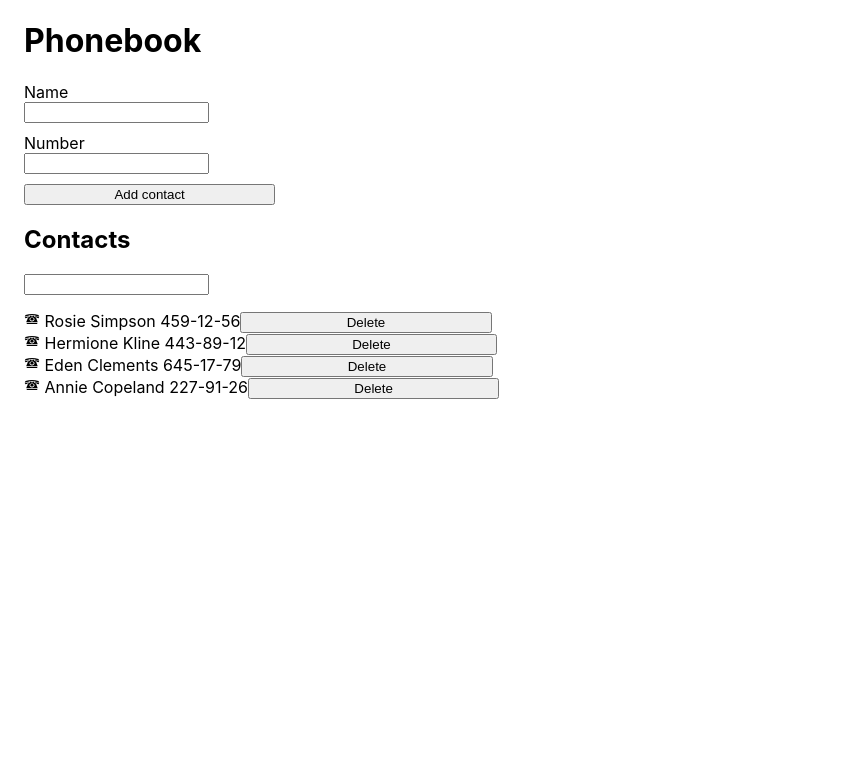
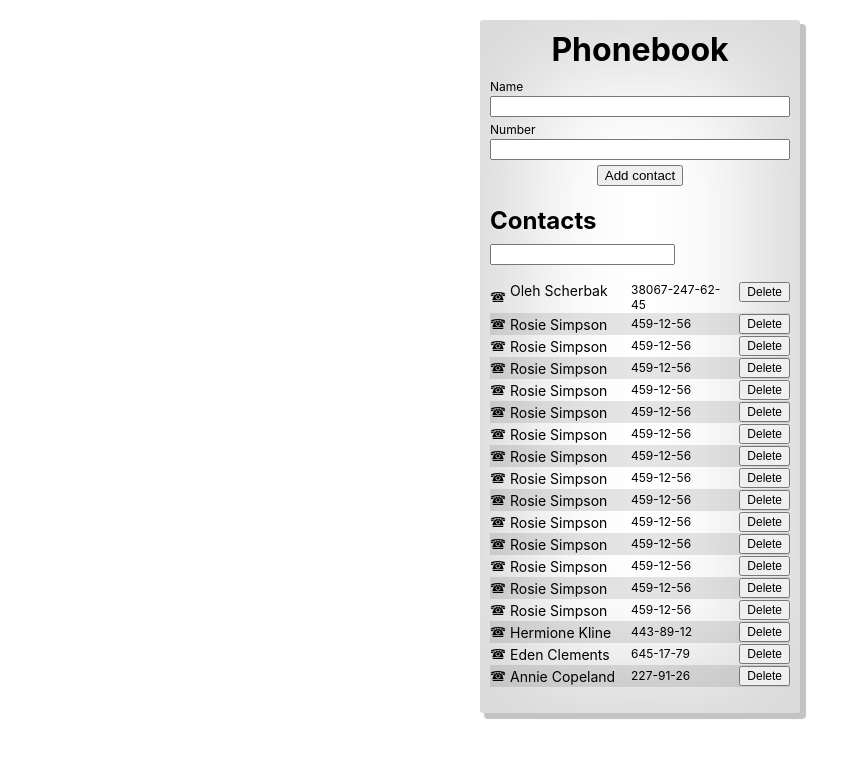
Before and after one commit to olehscherbak/goit-react-hw-02-phonebook, a React (Create React App) app: page / in a window 1280 px wide. Shown: the top 758 px of the page, without its empty margins (0-845 px from the left). Built offline with nearby package versions, Linux system fonts and the light colour scheme.

Commit message:
add styles

```diff
--- a/src/components/App.css
+++ /dev/null
@@ -1,22 +0,0 @@
-ul {
-  list-style: none;
-  padding: 0;
-}
-
-.form {
-  display: flex;
-  flex-direction: column;
-}
-
-input {
-  display: block;
-  margin-bottom: 10px;
-}
-
-button {
-  width: 20%;
-}
-
-.phoneBook {
-  padding-left: 24px;
-}
--- a/src/components/App.jsx
+++ b/src/components/App.jsx
@@ -1,14 +1,32 @@
 import { Component } from 'react';
 import { nanoid } from 'nanoid';
-import { GiRotaryPhone } from 'react-icons/gi';
-import './App.css';
+
 import ContactForm from './ContactForm/ContactForm';
 import Filter from './Filter/Filter';
+import ContactList from './ContactList/ContactList';
 
 class App extends Component {
   state = {
     contacts: [
+      {
+        id: 'i_S',
+        name: 'Oleh Scherbak',
+        number: '38067-247-62-45',
+      },
       { id: 'id-1', name: 'Rosie Simpson', number: '459-12-56' },
+      { id: 'id-11', name: 'Rosie Simpson', number: '459-12-56' },
+      { id: 'id-12', name: 'Rosie Simpson', number: '459-12-56' },
+      { id: 'id-13', name: 'Rosie Simpson', number: '459-12-56' },
+      { id: 'id-14', name: 'Rosie Simpson', number: '459-12-56' },
+      { id: 'id-15', name: 'Rosie Simpson', number: '459-12-56' },
+      { id: 'id-16', name: 'Rosie Simpson', number: '459-12-56' },
+      { id: 'id-17', name: 'Rosie Simpson', number: '459-12-56' },
+      { id: 'id-18', name: 'Rosie Simpson', number: '459-12-56' },
+      { id: 'id-119', name: 'Rosie Simpson', number: '459-12-56' },
+      { id: 'id-120', name: 'Rosie Simpson', number: '459-12-56' },
+      { id: 'id-21', name: 'Rosie Simpson', number: '459-12-56' },
+      { id: 'id-221', name: 'Rosie Simpson', number: '459-12-56' },
+      { id: 'id-231', name: 'Rosie Simpson', number: '459-12-56' },
       { id: 'id-2', name: 'Hermione Kline', number: '443-89-12' },
       { id: 'id-3', name: 'Eden Clements', number: '645-17-79' },
       { id: 'id-4', name: 'Annie Copeland', number: '227-91-26' },
@@ -37,11 +55,17 @@ class App extends Component {
     this.setState({ [evt.target.name]: evt.target.value });
   };
 
-  handleClick = (evt, id) => {
+  // handleClick = (evt, id) => {
+  //   const { contacts } = this.state;
+  //   const updatedContacts = contacts.filter(
+  //     contact => contact.id !== evt.target.value
+  //   );
+  //   this.setState({ contacts: updatedContacts });
+  // };
+
+  deleteContact = value => {
     const { contacts } = this.state;
-    const updatedContacts = contacts.filter(
-      contact => contact.id !== evt.target.value
-    );
+    const updatedContacts = contacts.filter(contact => contact.id !== value);
     this.setState({ contacts: updatedContacts });
   };
 
@@ -55,23 +79,13 @@ class App extends Component {
     return (
       <div className="phoneBook">
         <h1>Phonebook</h1>
-
         <ContactForm onSubmit={this.addContact} />
         <h2>Contacts</h2>
-        {/* <input type="text" name="filter" onChange={this.handleChange} /> */}
         <Filter onChange={this.changeFilter} />
-        <ul>
-          {filteredContacts.map(({ id, name, number }) => {
-            return (
-              <li key={id}>
-                <GiRotaryPhone /> {name} {number}
-                <button type="button" value={id} onClick={this.handleClick}>
-                  Delete
-                </button>
-              </li>
-            );
-          })}
-        </ul>
+        <ContactList
+          contactArray={filteredContacts}
+          deleteContact={this.deleteContact}
+        />
       </div>
     );
   }
--- a/src/components/ContactForm/ContactForm.jsx
+++ b/src/components/ContactForm/ContactForm.jsx
@@ -1,4 +1,5 @@
 import { Component } from 'react';
+import css from './ContactForm.module.css';
 
 class ContactForm extends Component {
   state = {
@@ -21,12 +22,14 @@ class ContactForm extends Component {
 
   render() {
     return (
-      <form onSubmit={this.handleSubmit} className="form">
-        <label>
+      <form onSubmit={this.handleSubmit} className={css.form}>
+        <label className={css.label}>
           Name
           <input
+            className={css.input}
             type="text"
             name="name"
+            autoComplete="off"
             pattern="^[a-zA-Zа-яА-Я]+(([' -][a-zA-Zа-яА-Я ])?[a-zA-Zа-яА-Я]*)*$"
             title="Name may contain only letters, apostrophe, dash and spaces. For example Adrian, Jacob Mercer, Charles de Batz de Castelmore d'Artagnan"
             required
@@ -35,11 +38,13 @@ class ContactForm extends Component {
           />
         </label>
 
-        <label>
+        <label className={css.label}>
           Number
           <input
+            className={css.input}
             type="tel"
             name="number"
+            autoComplete="off"
             pattern="\+?\d{1,4}?[-.\s]?\(?\d{1,3}?\)?[-.\s]?\d{1,4}[-.\s]?\d{1,4}[-.\s]?\d{1,9}"
             title="Phone number must be digits and can contain spaces, dashes, parentheses and can start with +"
             required
@@ -48,7 +53,9 @@ class ContactForm extends Component {
           />
         </label>
 
-        <button type="submit">Add contact</button>
+        <button type="submit" className={css.addBtn}>
+          Add contact
+        </button>
       </form>
     );
   }
--- a/src/components/ContactForm/ContactForm.module.css
+++ b/src/components/ContactForm/ContactForm.module.css
@@ -0,0 +1,36 @@
+.form {
+  display: flex;
+  flex-direction: column;
+}
+
+h1 {
+  margin: 0 0 10px;
+  text-align: center;
+}
+
+h2 {
+  margin: 20px 0 8px;
+}
+
+.addBtn {
+  width: fit-content;
+  margin: 0 auto;
+  cursor: pointer;
+}
+
+.label {
+  font-size: 12px;
+}
+
+.input {
+  display: block;
+  box-sizing: border-box;
+  width: 100%;
+  outline: none;
+  margin: 2px 0 5px;
+}
+
+.input:focus {
+  border: 2px solid #777;
+  border-radius: 3px;
+}
--- /dev/null
+++ b/src/components/ContactItem/ContactItem.jsx
@@ -0,0 +1,23 @@
+import { GiRotaryPhone } from 'react-icons/gi';
+import css from './ContactItem.module.css';
+
+export default function ContactItem({ id, name, number, deleteContact }) {
+  return (
+    <li className={css.contactRow}>
+      <span className={css.contactItem}>
+        <GiRotaryPhone />
+        <span className={css.contactInfo}>
+          <span className={css.name}>{name}</span>
+          <span className={css.number}>{number}</span>
+        </span>
+      </span>
+      <button
+        type="button"
+        className={css.deleteBtn}
+        onClick={() => deleteContact(id)}
+      >
+        Delete
+      </button>
+    </li>
+  );
+}
--- /dev/null
+++ b/src/components/ContactItem/ContactItem.module.css
@@ -0,0 +1,40 @@
+.contactRow {
+  display: flex;
+  justify-content: space-between;
+  padding: 1px 0;
+}
+
+.contactRow:nth-child(2n) {
+  background-color: rgba(0, 0, 0, 0.1);
+}
+
+.contactItem {
+  display: flex;
+  align-items: center;
+}
+
+.contactInfo {
+  display: flex;
+  width: 225px;
+  justify-content: space-between;
+}
+
+.deleteBtn {
+  height: fit-content;
+  font-size: 12px;
+  cursor: pointer;
+}
+
+.name {
+  font-size: 14px;
+  max-width: 120px;
+  margin-left: 4px;
+  overflow: hidden;
+}
+
+.number {
+  width: 100px;
+  font-size: 12px;
+  overflow: hidden;
+  margin-left: 3px;
+}
--- /dev/null
+++ b/src/components/ContactList/ContactList.jsx
@@ -0,0 +1,17 @@
+import ContactItem from 'components/ContactItem/ContactItem';
+
+export default function ContactList({ contactArray, deleteContact }) {
+  return (
+    <ul>
+      {contactArray.map(({ id, name, number }) => (
+        <ContactItem
+          key={id}
+          id={id}
+          name={name}
+          number={number}
+          deleteContact={deleteContact}
+        />
+      ))}
+    </ul>
+  );
+}
--- a/src/components/Filter/Filter.jsx
+++ b/src/components/Filter/Filter.jsx
@@ -1,6 +1,16 @@
+import css from './Filter.module.css';
+
 export default function Filter({ onChange }) {
-  const fu = e => {
-    console.log(e.target.value);
+  const filterValuePass = e => {
+    onChange(e.target.value);
   };
-  return <input type="text" name="filter" onChange={fu} />;
+  return (
+    <input
+      type="text"
+      name="filter"
+      autoComplete="off"
+      className={css.filter}
+      onChange={filterValuePass}
+    />
+  );
 }
--- /dev/null
+++ b/src/components/Filter/Filter.module.css
@@ -0,0 +1,11 @@
+.filter {
+  box-sizing: border-box;
+  transition: width 0.4s ease-in-out;
+  outline: none;
+}
+
+.filter:focus {
+  width: 100%;
+  border: 2px solid #777;
+  border-radius: 3px;
+}
--- a/src/index.css
+++ b/src/index.css
@@ -13,3 +13,18 @@ code {
   font-family: source-code-pro, Menlo, Monaco, Consolas, 'Courier New',
     monospace;
 }
+
+ul {
+  list-style: none;
+  padding: 0;
+}
+
+.phoneBook {
+  margin: 20px auto;
+  padding: 10px;
+  width: 300px;
+  /* background-color: #eee; */
+  border-radius: 3px;
+  box-shadow: inset 0 0 100px 48px rgba(180, 180, 180, 0.5),
+    5px 5px 1px 1px rgba(180, 180, 180, 0.8);
+}
```
Also changed, not shown: src/components/ContactList/ContactList.module.css (added).
